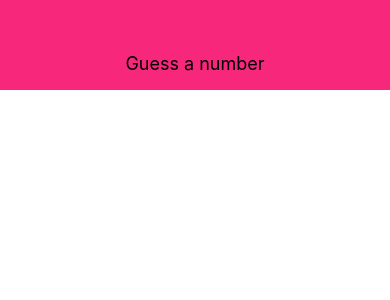
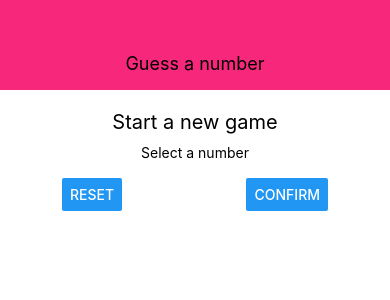
Before and after one commit to Generic35/ReactNativeGame, a React Native app: screen / in a window 390 px wide. Shown: the top 300 px of the page. Built offline with nearby package versions, Linux system fonts and the light colour scheme.

Commit message:
(feature) Add a 'Start a game' screen

```diff
--- a/App.js
+++ b/App.js
@@ -1,11 +1,13 @@
 import React from 'react';
 import { StyleSheet, View } from 'react-native';
 import Header from './components/header';
+import StartGameScreen from './screens/StartGameScreen';
 
 export default function App() {
   return (
     <View style={styles.screen}>
       <Header title={'Guess a number'} />
+      <StartGameScreen />
     </View>
   );
 }
--- /dev/null
+++ b/screens/StartGameScreen.js
@@ -0,0 +1,42 @@
+import React from 'react';
+import { StyleSheet, View, Text, Button, TextInput } from 'react-native';
+
+const StartGameScreen = props => {
+  return (
+    <View style={styles.screen}>
+      <Text style={styles.title}>Start a new game</Text>
+      <View style={styles.inputContainer}>
+        <Text>Select a number</Text>
+        <TextInput></TextInput>
+        <View style={styles.buttonsContainer}>
+          <Button title="Reset"></Button>
+          <Button title="Confirm"></Button>
+        </View>
+      </View>
+    </View>
+  );
+};
+
+const styles = StyleSheet.create({
+  screen: {
+    flex: 1,
+    padding: 10,
+    alignItems: 'center'
+  },
+  title: {
+    fontSize: 20,
+    marginVertical: 10
+  },
+  buttonsContainer: {
+    flexDirection: 'row',
+    width: '100%',
+    justifyContent: 'space-between',
+    paddingHorizontal: 15
+  },
+  inputContainer: {
+    width: 300,
+    maxWidth: '80%',
+    alignItems: 'center'
+  }
+});
+export default StartGameScreen;
```
